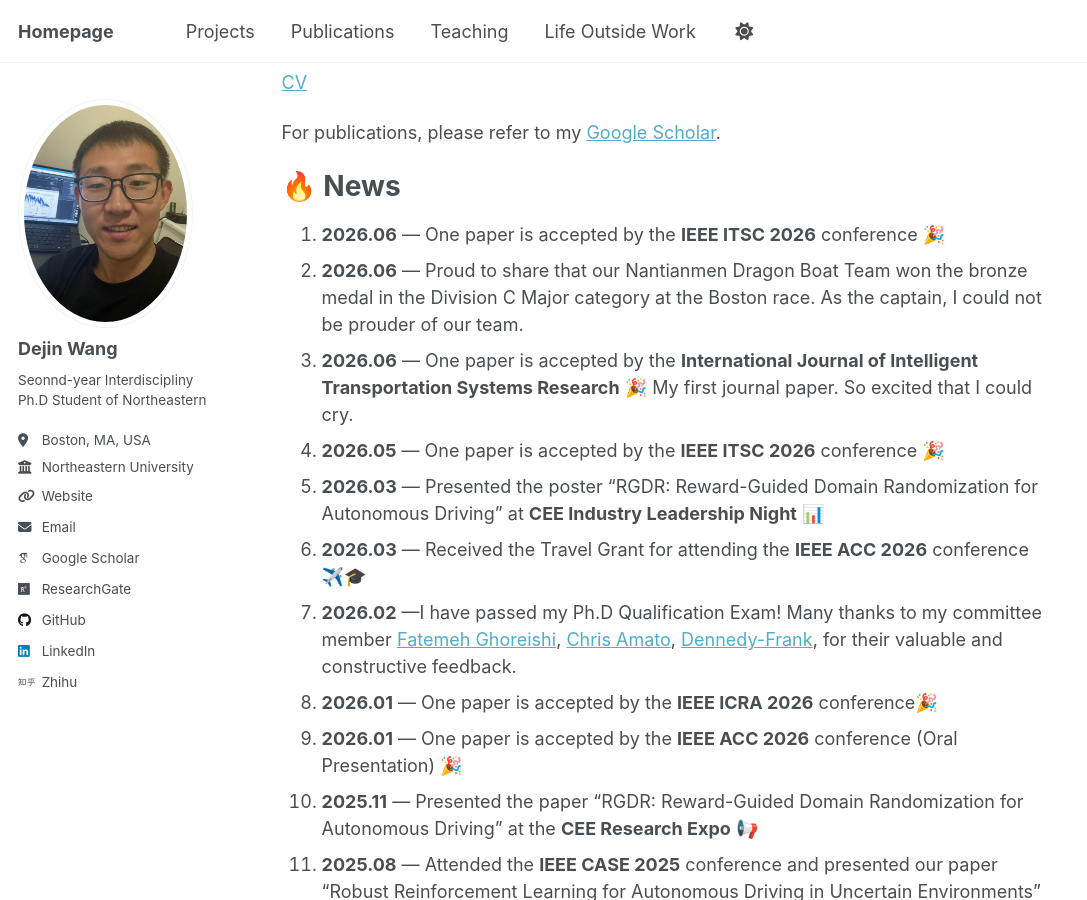
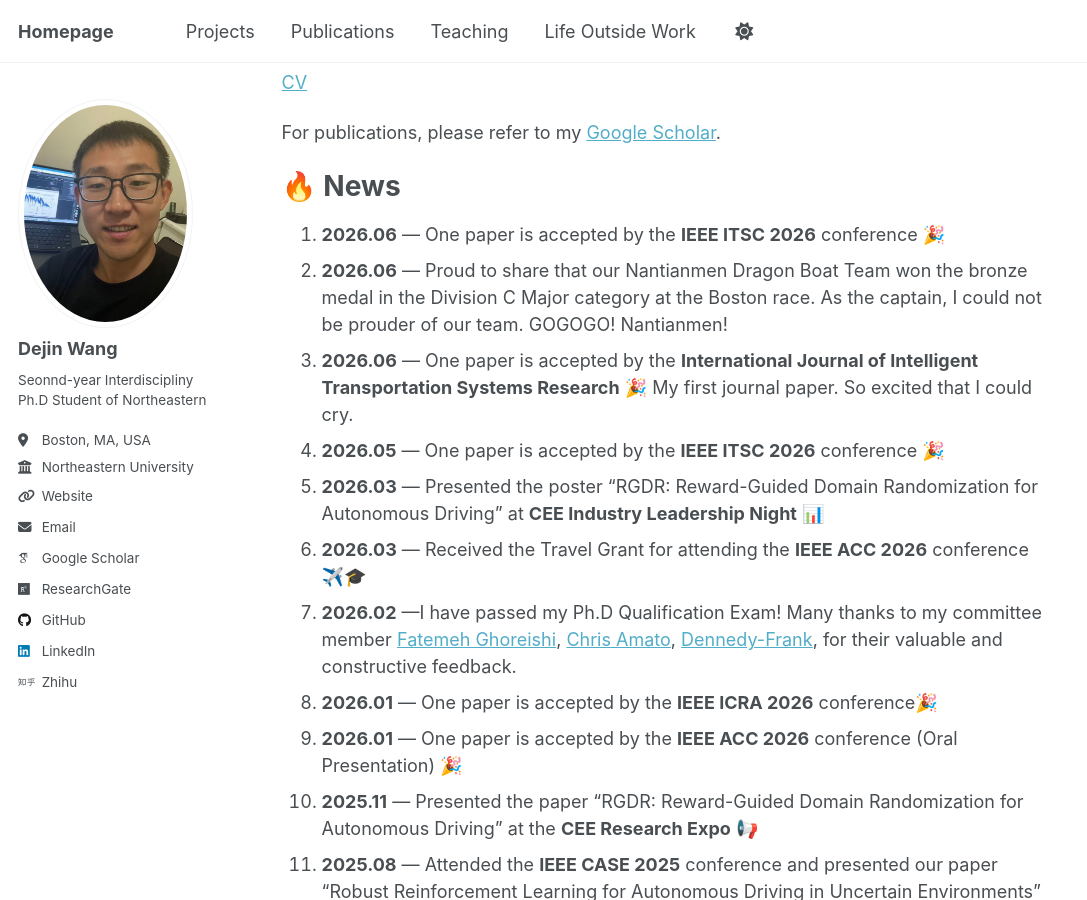
Before and after one commit to dejin-wang/dejin-wang.github.io, a Jekyll site: the page built from _pages/about.md, in a window 1280 px wide and 900 px high, scrolled down 347 px. Shown: the whole window, without its empty margins (0-1087 px from the left). Built offline with Jekyll 4.4.1, drawn with Linux system fonts in a browser that asks for light colours; some web fonts are replaced; a script that is not in the unit is left out.

Commit message:
Update about.md

```diff
--- a/_pages/about.md
+++ b/_pages/about.md
@@ -22,7 +22,7 @@ For publications, please refer to my [Google Scholar](https://scholar.google.com
 ======
 
 1. **2026.06** — One paper is accepted by the **IEEE ITSC 2026** conference 🎉
-2. **2026.06** — Proud to share that our Nantianmen Dragon Boat Team won the bronze medal in the Division C Major category at the Boston race. As the captain, I could not be prouder of our team.
+2. **2026.06** — Proud to share that our Nantianmen Dragon Boat Team won the bronze medal in the Division C Major category at the Boston race. As the captain, I could not be prouder of our team. GOGOGO! Nantianmen!
 4. **2026.06** — One paper is accepted by the **International Journal of Intelligent Transportation Systems Research** 🎉 My first journal paper. So excited that I could cry.
 5. **2026.05** — One paper is accepted by the **IEEE ITSC 2026** conference 🎉
 6. **2026.03** — Presented the poster “RGDR: Reward-Guided Domain Randomization for Autonomous Driving” at **CEE Industry Leadership Night** 📊
```
